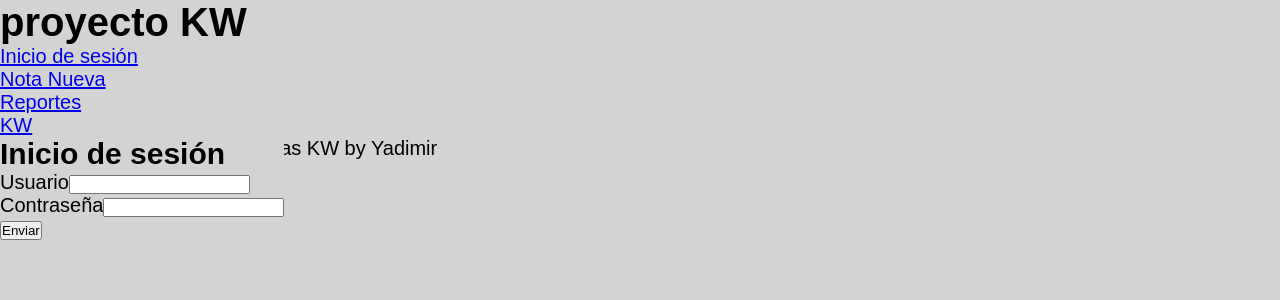
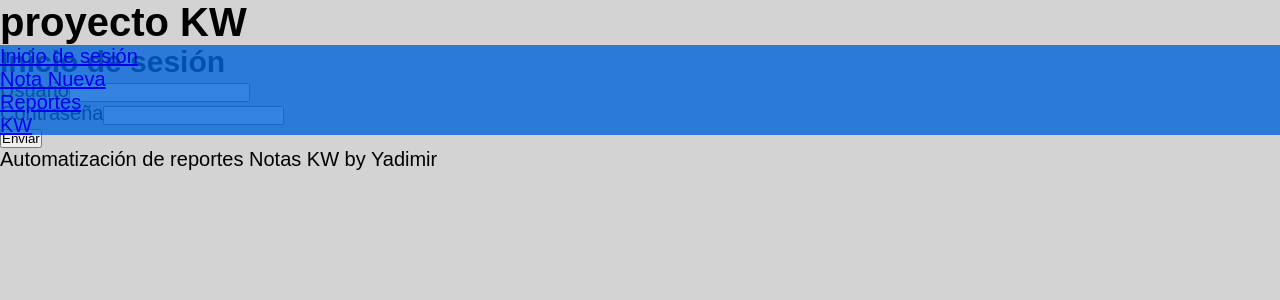
Before and after one commit to YadimirCovBel/KWproy, an Angular app in the folder proyectoKW/: page / in a window 1280 px wide. Shown: the top 300 px of the page. Built offline with nearby package versions, Linux system fonts and the light colour scheme.

Commit message:
se definio en style.css header y creamos.clearfix

```diff
--- a/proyectoKW/src/assets/css/style.css
+++ b/proyectoKW/src/assets/css/style.css
@@ -9,5 +9,16 @@ body{
     font-family: Arial, Helvetica, sans-serif;
     font-size: 20px;
     background-color: lightgray;
+    background-attachment: fixed;
+}
+
+/*Barra de navegacion o header*/
+
+header{
+    display: block;
+    width: 100%;
+    height: 90px;
+    background-color: rgb(2, 99, 219, 0.8);
     position: fixed;
+
 }
```
